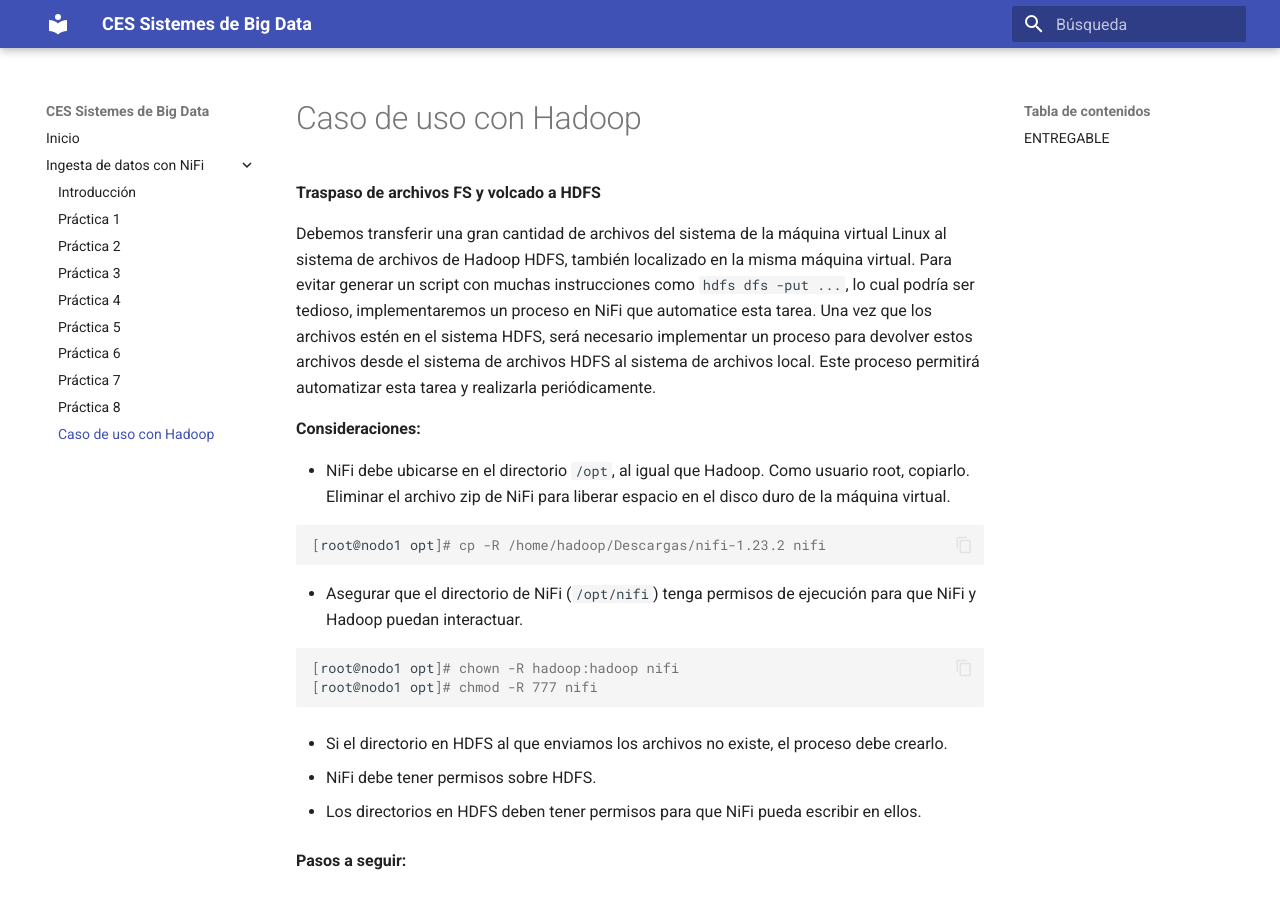
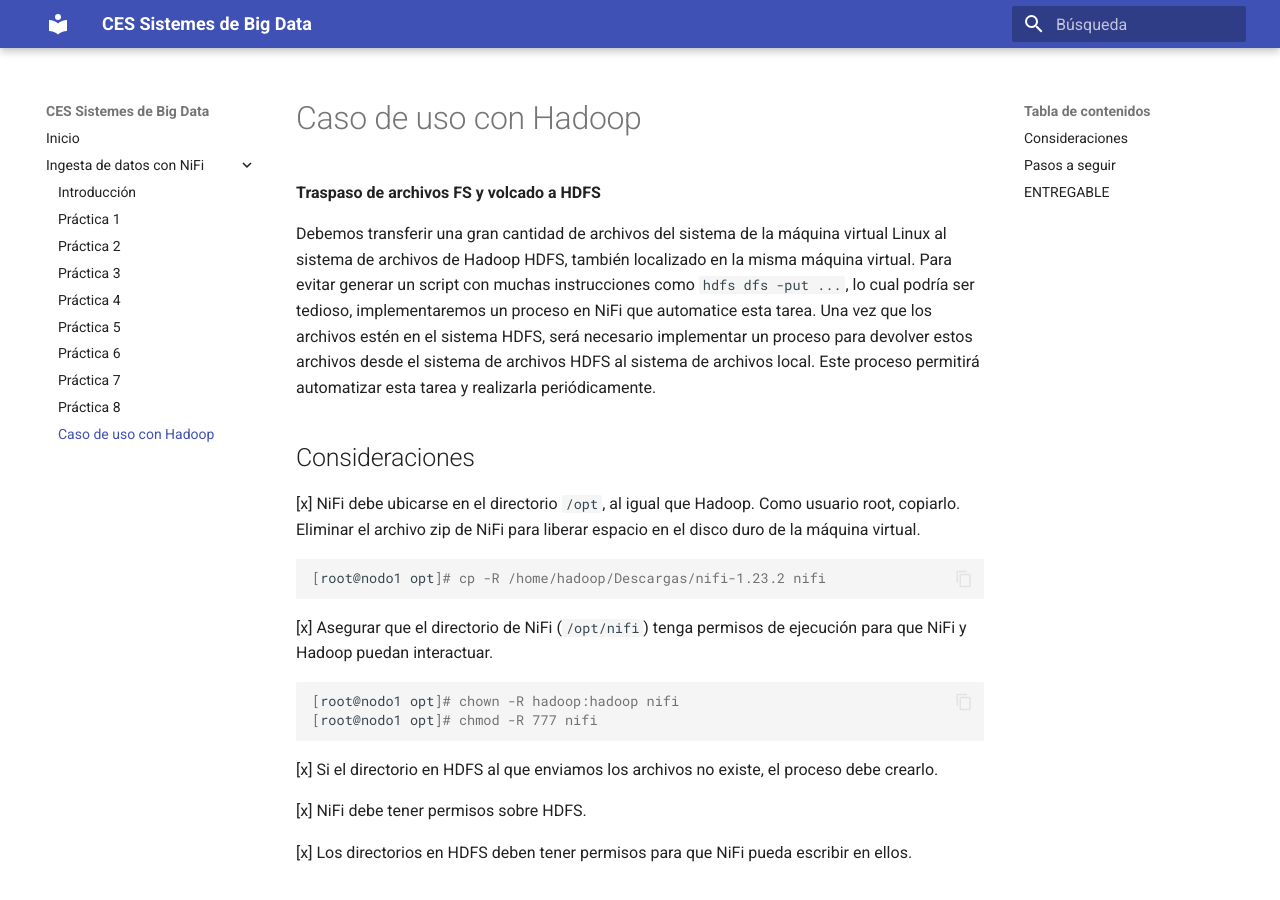
Before and after one commit to jorsodom/bigdata-sb, an MkDocs documentation site: the page built from docs/nifi/nifiCasoUsoHadoop.md, in a window 1280 px wide and 900 px high. Built offline with MkDocs 1.6.1 and Material for MkDocs 9.7.7, drawn with Linux system fonts in a browser that asks for light colours.

Commit message:
first v cuhadoop

````diff
--- a/docs/nifi/nifiCasoUsoHadoop.md
+++ b/docs/nifi/nifiCasoUsoHadoop.md
@@ -2,28 +2,28 @@
 
 Debemos transferir una gran cantidad de archivos del sistema de la máquina virtual Linux al sistema de archivos de Hadoop HDFS, también localizado en la misma máquina virtual. Para evitar generar un script con muchas instrucciones como `hdfs dfs -put ...`, lo cual podría ser tedioso, implementaremos un proceso en NiFi que automatice esta tarea. Una vez que los archivos estén en el sistema HDFS, será necesario implementar un proceso para devolver estos archivos desde el sistema de archivos HDFS al sistema de archivos local. Este proceso permitirá automatizar esta tarea y realizarla periódicamente.
 
-**Consideraciones:**
+## Consideraciones
 
-- NiFi debe ubicarse en el directorio `/opt`, al igual que Hadoop. Como usuario root, copiarlo. Eliminar el archivo zip de NiFi para liberar espacio en el disco duro de la máquina virtual.
+[x] NiFi debe ubicarse en el directorio `/opt`, al igual que Hadoop. Como usuario root, copiarlo. Eliminar el archivo zip de NiFi para liberar espacio en el disco duro de la máquina virtual.
 
 ```bash
 [root@nodo1 opt]# cp -R /home/hadoop/Descargas/nifi-1.23.2 nifi
 ```
 
-- Asegurar que el directorio de NiFi (`/opt/nifi`) tenga permisos de ejecución para que NiFi y Hadoop puedan interactuar.
+[x] Asegurar que el directorio de NiFi (`/opt/nifi`) tenga permisos de ejecución para que NiFi y Hadoop puedan interactuar.
 
 ```bash
 [root@nodo1 opt]# chown -R hadoop:hadoop nifi
 [root@nodo1 opt]# chmod -R 777 nifi
 ```
 
-- Si el directorio en HDFS al que enviamos los archivos no existe, el proceso debe crearlo.
+[x] Si el directorio en HDFS al que enviamos los archivos no existe, el proceso debe crearlo.
 
-- NiFi debe tener permisos sobre HDFS.
+[x] NiFi debe tener permisos sobre HDFS.
 
-- Los directorios en HDFS deben tener permisos para que NiFi pueda escribir en ellos.
+[x] Los directorios en HDFS deben tener permisos para que NiFi pueda escribir en ellos.
 
-**Pasos a seguir:**
+## Pasos a seguir
 
 1. Crear un directorio llamado `input` en el sistema de archivos de la máquina virtual Linux, donde se ubicarán los archivos que queremos trasladar al sistema HDFS.
 
````
